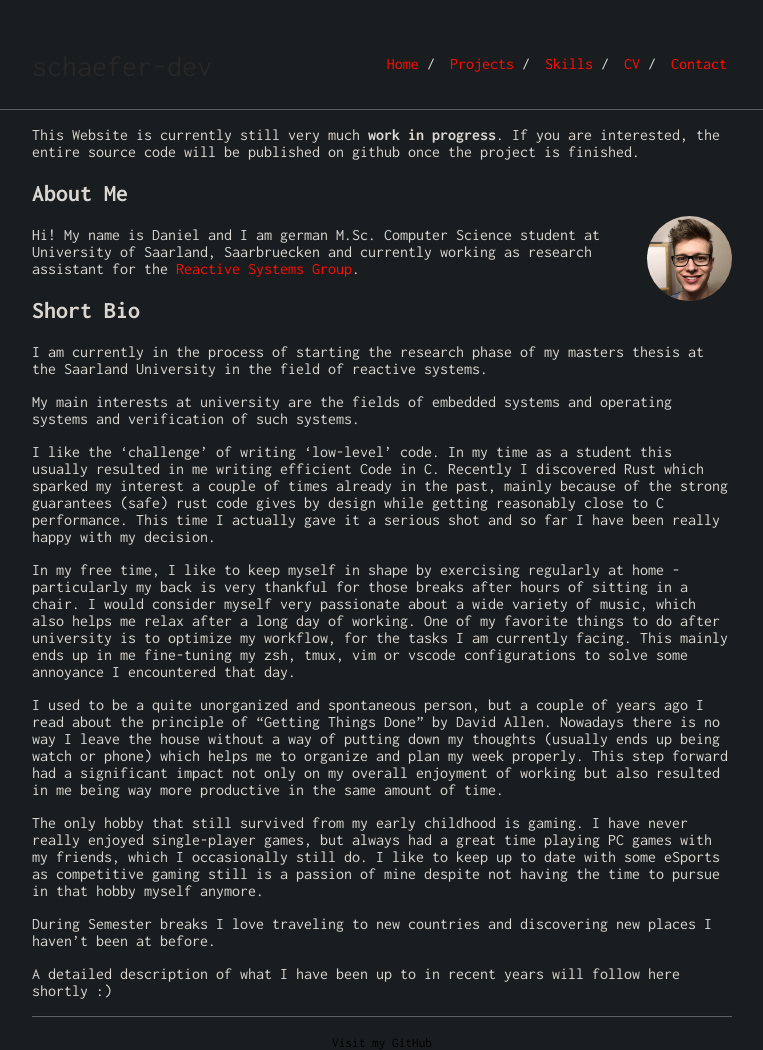
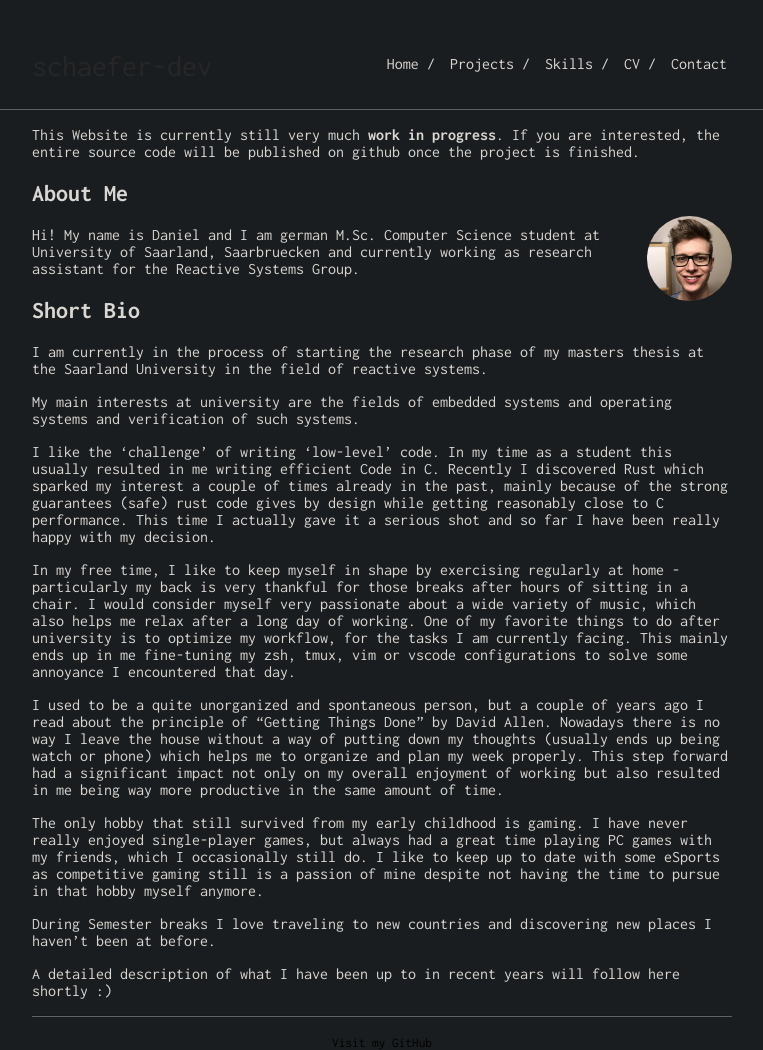
Before and after one commit to schaefer-dev/schaefer-dev.github.io, a Jekyll site: the page built from index.md, in a window 1280 px wide. Shown: the whole page, without its empty margins (258-1021 px from the left). Built offline with Jekyll 4.4.1, drawn with Linux system fonts in a browser that asks for light colours.

Commit message:
Update main.scss

```diff
--- a/css/main.scss
+++ b/css/main.scss
@@ -13,6 +13,11 @@ div {
 }
 
 p {
+  background-color: #1A1D1F;
+  color:#DAD7D2;
+}
+
+a {
   background-color: #1A1D1F;
   color:#DAD7D2;
 }
```
